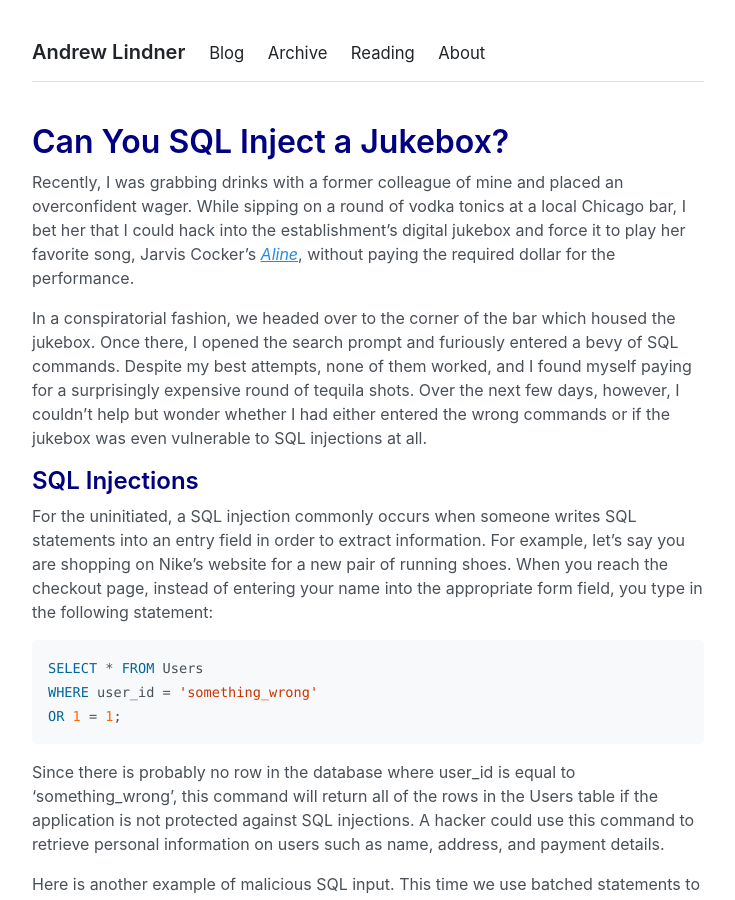
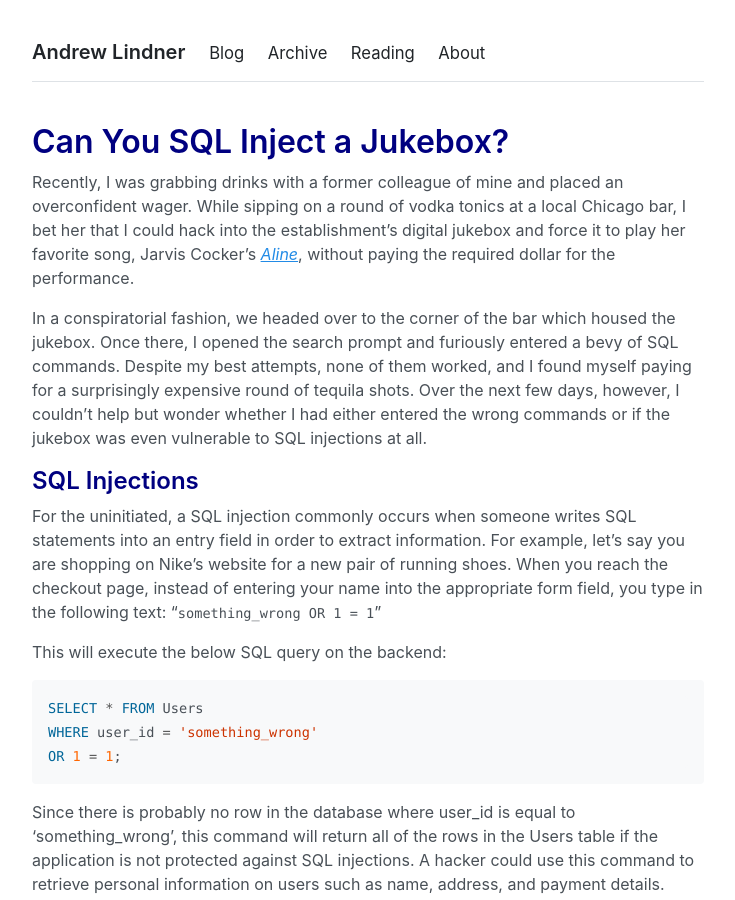
Before and after one commit to rendnil/rendnil.github.io, a Jekyll site: the page built from _posts/2021-08-21-jukebox-sql-injection.md, in a window 1280 px wide and 900 px high. Shown: the whole window, without its empty margins (272-1007 px from the left). Built offline with Jekyll 4.4.1, drawn with Linux system fonts in a browser that asks for light colours; nearby versions of some CDN libraries.

Commit message:
jukebox post edits

````diff
--- a/_posts/2021-08-21-jukebox-sql-injection.md
+++ b/_posts/2021-08-21-jukebox-sql-injection.md
@@ -10,7 +10,9 @@ In a conspiratorial fashion, we headed over to the corner of the bar which house
 
 ## SQL Injections
 
-For the uninitiated, a SQL injection commonly occurs when someone writes SQL statements into an entry field in order to extract information. For example, let's say you are shopping on Nike's website for a new pair of running shoes. When you reach the checkout page, instead of entering your name into the appropriate form field, you type in the following statement:
+For the uninitiated, a SQL injection commonly occurs when someone writes SQL statements into an entry field in order to extract information. For example, let's say you are shopping on Nike's website for a new pair of running shoes. When you reach the checkout page, instead of entering your name into the appropriate form field, you type in the following text: "`something_wrong OR 1 = 1`"
+
+This will execute the below SQL query on the backend:
 
 ```sql
 SELECT * FROM Users
````
